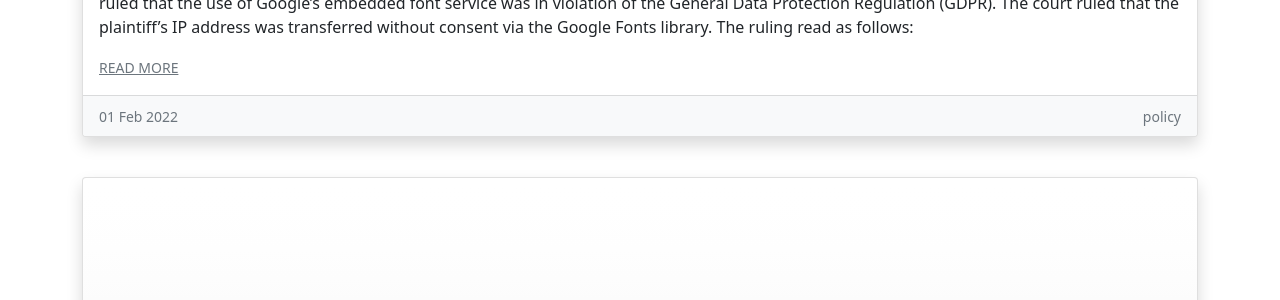
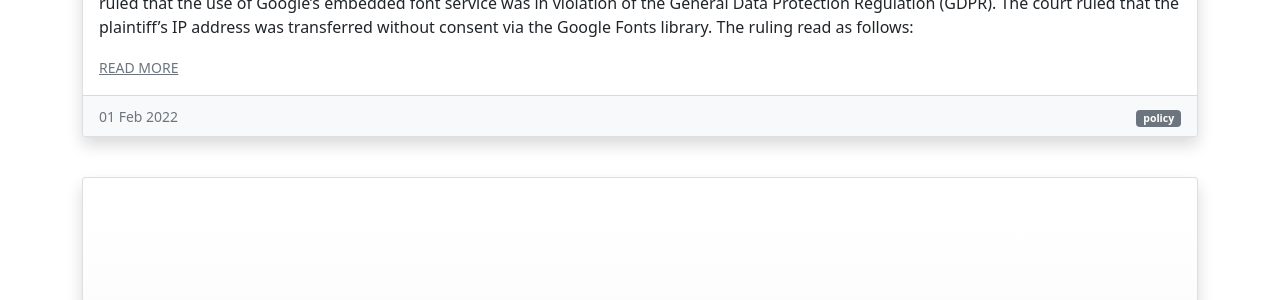
Before and after one commit to acavella/dev.cavella.com, a Jekyll site: the page built from index.md, in a window 1280 px wide. Shown: the part 598-898 px from the top of the page. Built offline with Jekyll 4.4.1, drawn with Linux system fonts in a browser that asks for light colours.

Commit message:
add badge to category
Signed-off-by: Tony Cavella <9434191+acavella@users.noreply.github.com>

```diff
--- a/index.md
+++ b/index.md
@@ -15,7 +15,7 @@ layout: default
   </div>
   <div class="card-footer bg-light d-flex bd-highlight">
     <div class="me-auto bd-highlight"><small class="text-muted">{{ post.date | date_to_string }}</small></div>
-    <div class="bd-highlight"><small class="text-muted">{{ post.category }}</small></div>
+    <div class="bd-highlight"><small class="text-muted"><span class="badge bg-secondary">{{ post.category }}</span></small></div>
   </div>
 </div>
 <br>
```
